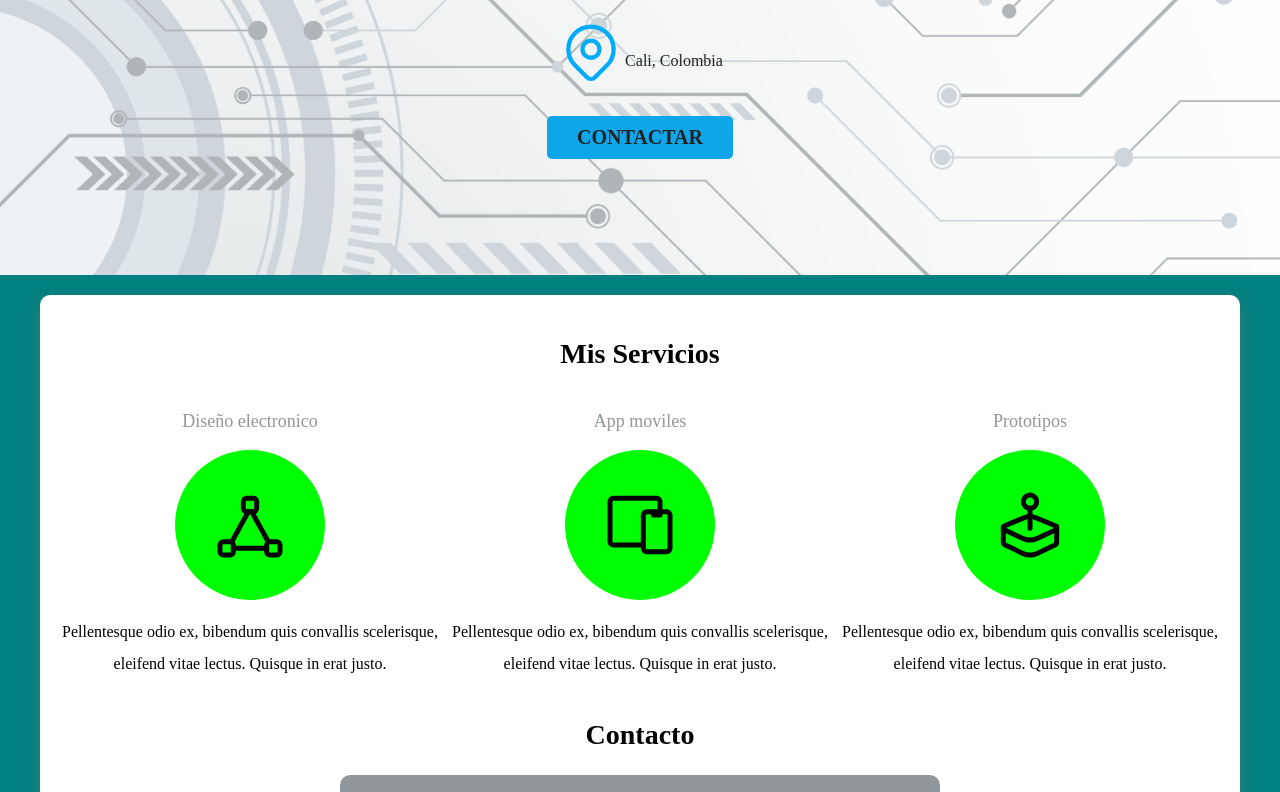
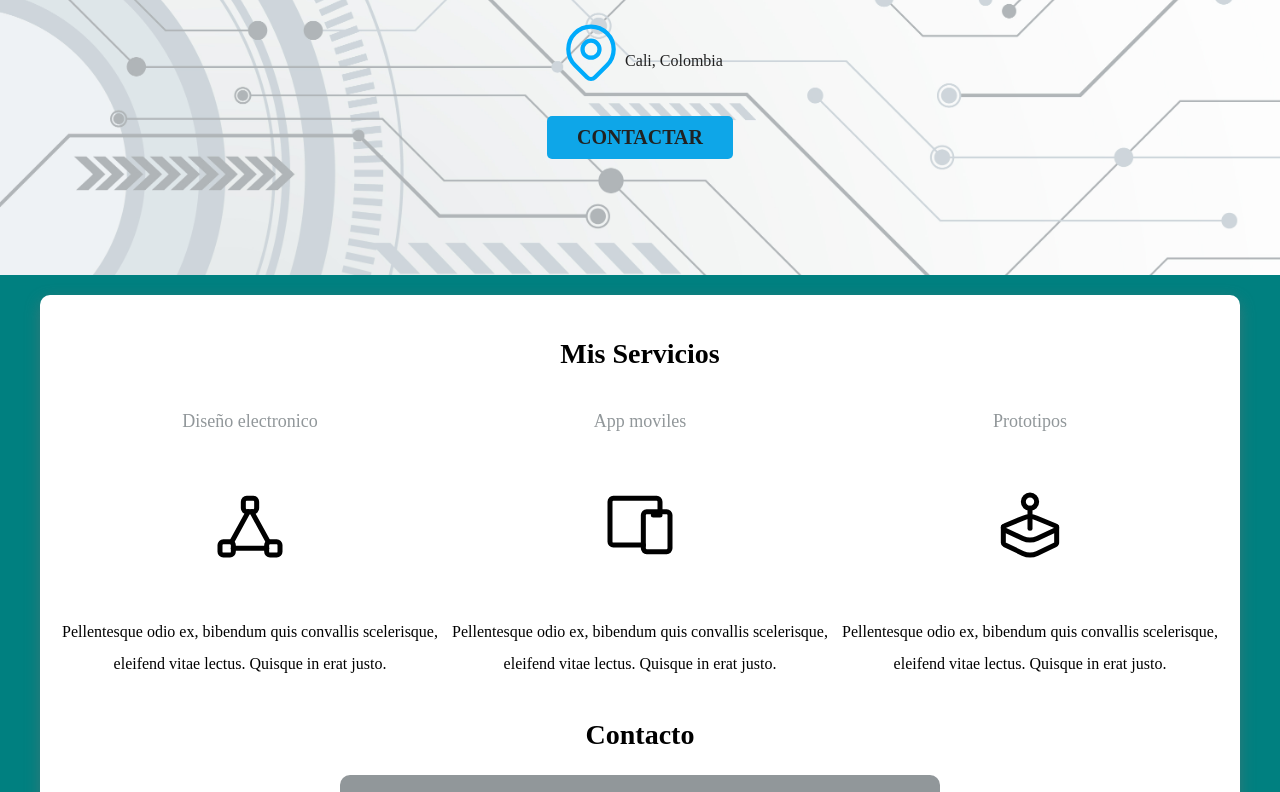
Before and after one commit to Andresbeta369/Website_Personal, a plain HTML site: page index.html in a window 1280 px wide. Shown: the part 366-1158 px from the top of the page. Drawn offline with Linux system fonts and the light colour scheme; a web font is replaced by a local one.

Commit message:
Actualizar stile.css

```diff
--- a/css/stile.css
+++ b/css/stile.css
@@ -189,7 +189,7 @@ h1,h2,h3 {
 .servicio .iconos {
     height: 15rem;
     width: 15rem;
-    background-color: #00FF00;
+    background-color: var(--azul rey);
     border-radius: 50%;
     display: flex;
     justify-content: space-evenly;
```
